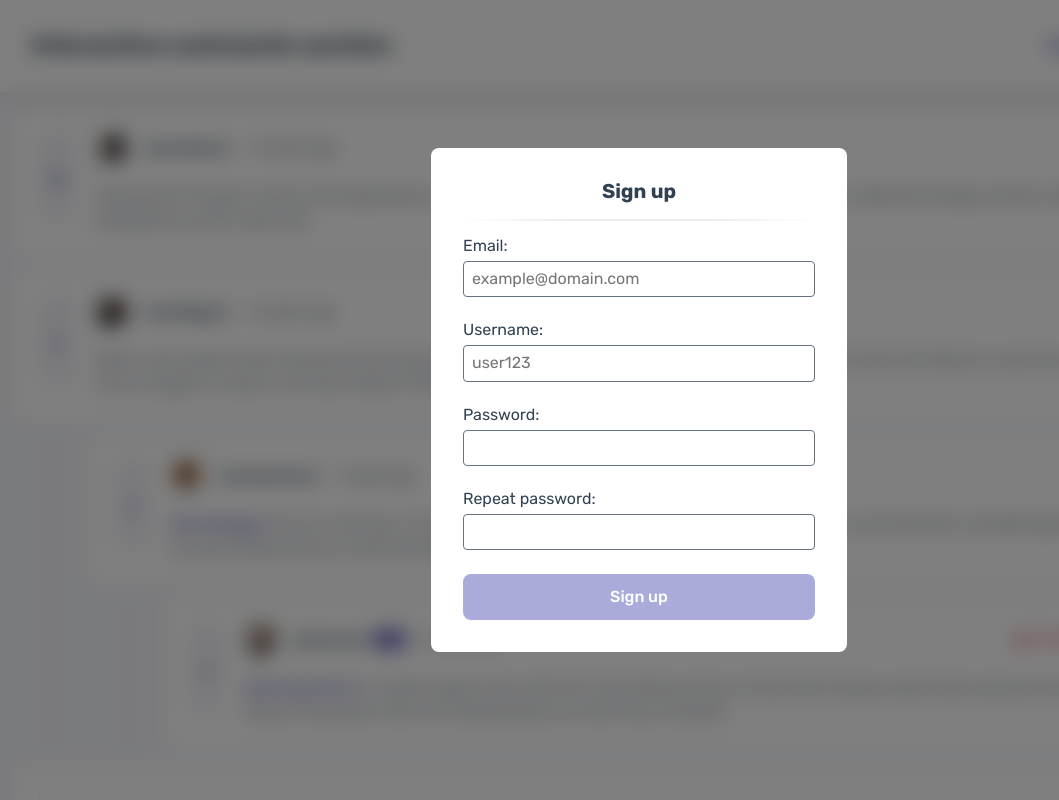
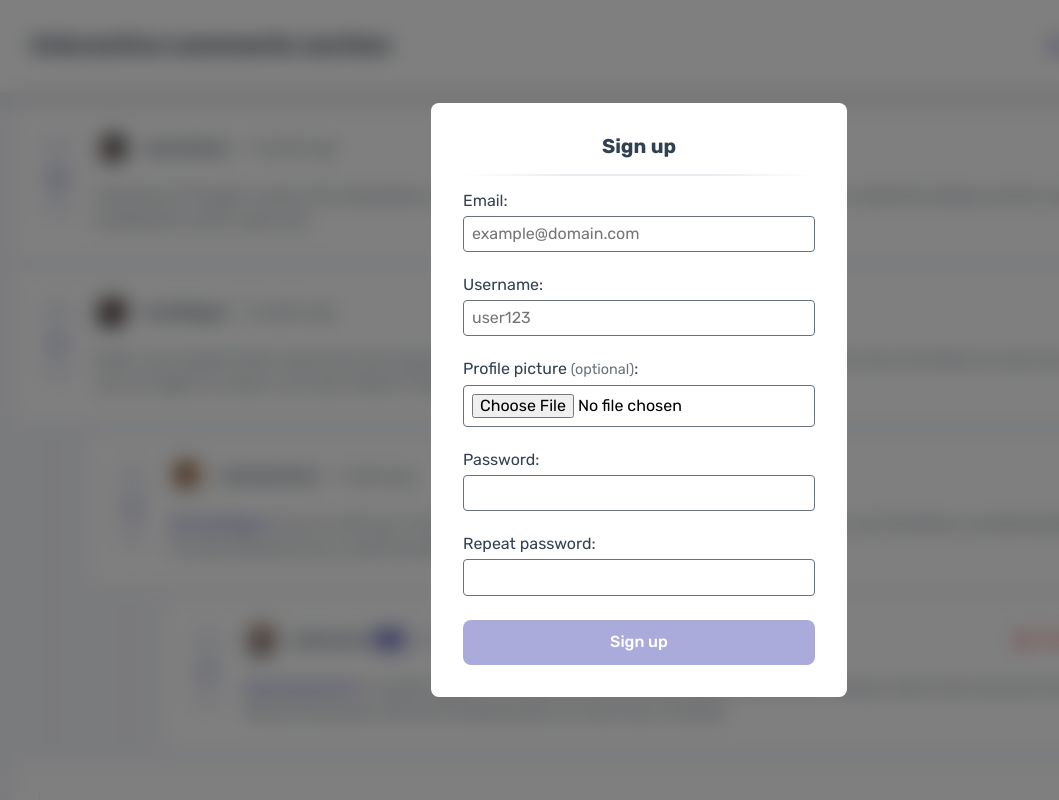
Before and after one commit to matijas-05/interactive-comments-section, a React (Vite) app: page / in a window 1280 px wide. Both pictures are taken after a click on the button "Sign up". Shown: the top 800 px of the page, without its empty margins (1-1060 px from the left). Built offline with nearby package versions, Linux system fonts and the light colour scheme.

Commit message:
feat (SignUpModal): optionally upload profile picture

```diff
--- a/src/components/Auth/Modals/SignUpModal.tsx
+++ b/src/components/Auth/Modals/SignUpModal.tsx
@@ -13,6 +13,7 @@ import { faCheck } from "@fortawesome/free-solid-svg-icons";
 interface Inputs {
 	email: string,
 	userName: string,
+	profilePicture: FileList | null,
 	password: string,
 	repeatPassword: string,
 }
@@ -24,7 +25,7 @@ function SignUpModal(props: Props) {
 	const { register, watch, formState: { errors, isValid, isSubmitting, isSubmitSuccessful }, handleSubmit, setError, reset } = useForm<Inputs>({ mode: "onChange" });
 
 	async function handleRegister(data: Inputs) {
-		await signUpUser(data.email, data.userName, data.password,
+		await signUpUser(data.email, data.userName, data.profilePicture ? data.profilePicture[0] : null, data.password,
 			async () => {
 				await sleep(500);
 				props.onRequestClose();
@@ -80,6 +81,15 @@ function SignUpModal(props: Props) {
 				</FormInput>
 
 				<FormInput>
+					<label htmlFor="profile-picture">Profile picture <span className="text-info">(optional)</span>:</label>
+					<input
+						className={errors.profilePicture && "invalid-input"}
+						type="file" accept=".png" id="profile-picture"
+						{...register("profilePicture")}
+					/>
+				</FormInput>
+
+				<FormInput>
 					<label htmlFor="password">Password:</label>
 					<input
 						className={errors.password && "invalid-input"}
--- a/src/components/General/Buttons/ButtonPrimary.tsx
+++ b/src/components/General/Buttons/ButtonPrimary.tsx
@@ -20,7 +20,7 @@ function ButtonPrimary(props: Props) {
 	img.src = props.iconSrc ?? "";
 
 	// eslint-disable-next-line @typescript-eslint/no-unused-vars
-	const { iconSrc, iconClassName, alt, ...rest } = props;
+	const { iconSrc, iconClassName, faIcon, alt, ...rest } = props;
 
 	return (
 		<button {...rest} className={`f-center ${styles["btn-primary"]} ${props.className} hover-opacity`}>
--- a/src/firebase.tsx
+++ b/src/firebase.tsx
@@ -1,5 +1,6 @@
 import { initializeApp, FirebaseError } from "firebase/app";
 import { getAuth, createUserWithEmailAndPassword, updateProfile } from "firebase/auth";
+import { getStorage, ref, uploadBytes } from "firebase/storage";
 
 // Initialize firebase
 const firebaseConfig = {
@@ -12,21 +13,41 @@ const firebaseConfig = {
 	measurementId: "G-LB457NLWX3"
 };
 const app = initializeApp(firebaseConfig);
+
+// Storage
+const storage = getStorage(app);
+const userDataRef = ref(storage, "user_data");
+
+// Auth
 const auth = getAuth(app);
 
-export async function signUpUser(email: string, userName: string, password: string, onSuccess: () => void, onError: (error: FirebaseError) => void) {
+export async function signUpUser(email: string, userName: string, profilePicture: File | null, password: string,
+	onSuccess: () => void, onError: (error: FirebaseError) => void) {
 	try {
 		const userCredentials = await createUserWithEmailAndPassword(auth, email, password);
 
-		// Also set the username
-		updateProfile(userCredentials.user, { displayName: userName }).then(
-			undefined,
-			(err: FirebaseError) => {
-				onError(err);
-			});
+		// Also set profile picture
+		if (profilePicture) {
+			const profilePictureRef = ref(userDataRef, userCredentials.user.uid + "/profile_picture.png");
+			await uploadBytes(profilePictureRef, profilePicture);
+
+			await updateProfile(userCredentials.user, { displayName: userName, photoURL: profilePictureRef.fullPath }).then(
+				undefined,
+				(err: FirebaseError) => {
+					onError(err);
+				});
+		} else {
+			await updateProfile(userCredentials.user, { displayName: userName }).then(
+				undefined,
+				(err: FirebaseError) => {
+					onError(err);
+				});
+		}
+
 		onSuccess();
 	}
 	catch (err: any) {
 		onError(err);
 	}
 }
+export const getCurrentUser = () => auth.currentUser;
--- a/src/scss/_utils.scss
+++ b/src/scss/_utils.scss
@@ -81,6 +81,10 @@
 	color: v.$clr-red;
 	font-weight: 500;
 }
+.text-info {
+	font-size: .9em;
+	color: v.$clr-text-400;
+}
 .bg-red {
 	background-color: v.$clr-red !important;
 }
```
